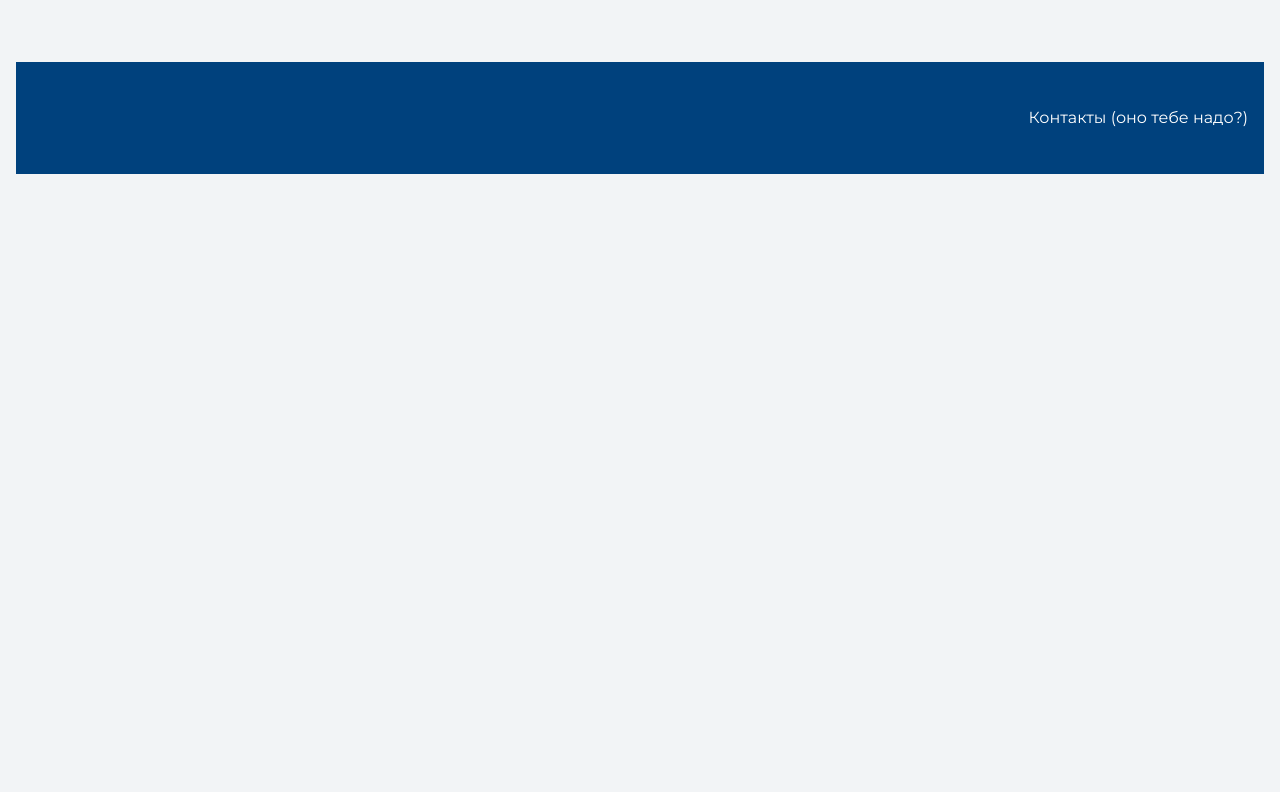
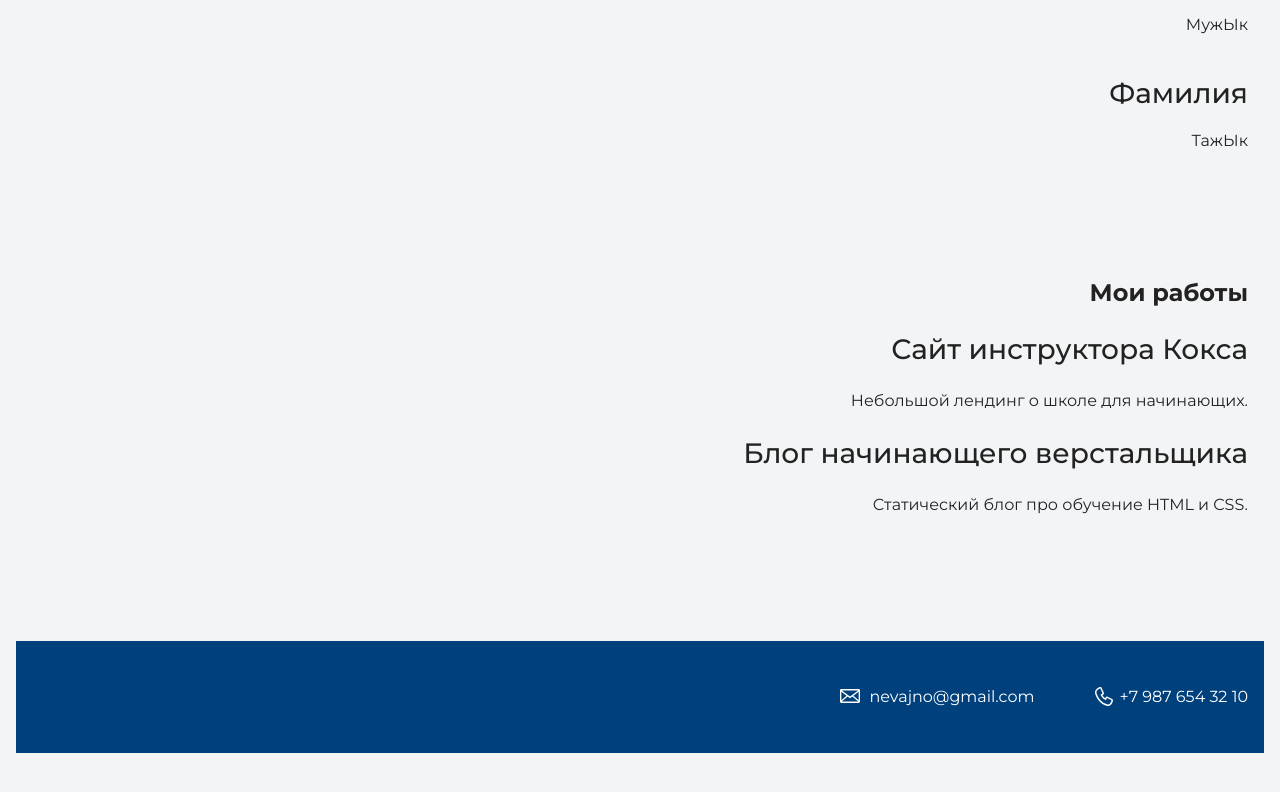
Before and after one commit to SainstDeveloper/Sainst, a plain HTML site: page index.html in a window 1280 px wide. Shown: the part 1602-2394 px from the top of the page. Before the commit the page ends 1968 px from the top, so only its background shows below. Drawn offline with nearby package versions, Linux system fonts and the light colour scheme.

Commit message:
cvxcvxcvxcv

```diff
--- a/index.html
+++ b/index.html
@@ -21,6 +21,9 @@
     </section>
 
     <section class="intro">
+      <figure class="user-image">
+  <img src="files/user.jpg" width="928" height="536" alt="Фотография Неопознанного Енота">
+</figure>
        <div class="container">
       <h2 class="subheading">Давайте познакомимся</h2>
       <h3>Имя</h3>
@@ -43,9 +46,10 @@
     </section>
 
     <footer class="page-footer">
-     <div class="container">
-      Контакты (оно тебе надо?)
-    </div>
-    </footer>
+  <div class="container">
+    <a class="footer-email" href="mailto:www.youtube.com">nevajno@gmail.com</a>
+    <a class="footer-phone" href="tel:+79876543210">+7 987 654 32 10</a>
+  </div>
+</footer>
   </body>
 </html>
```
